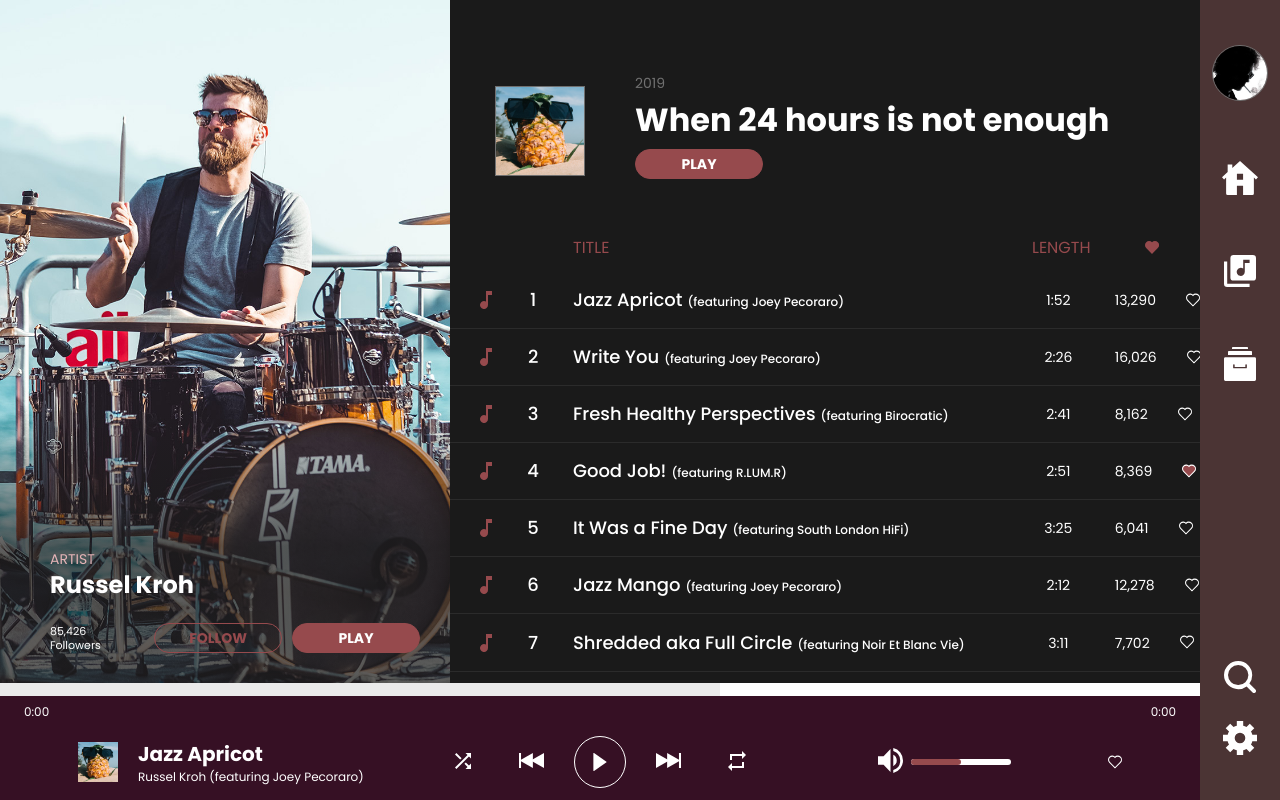
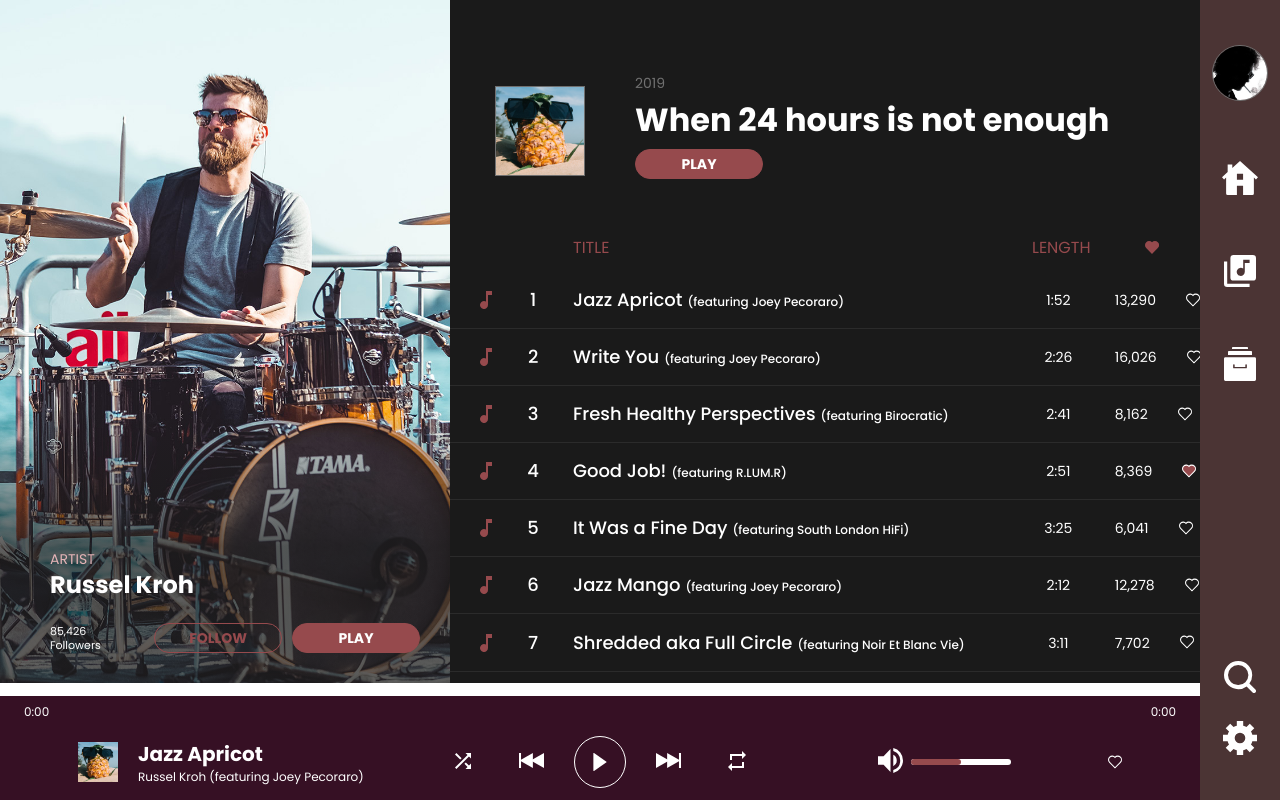
Before and after one commit to pamcy/React-Focus-Music-Player, a React (Create React App) app: page / in a window 1280 px wide. Built offline with nearby package versions, Linux system fonts and the light colour scheme.

Commit message:
:sparkles: Add buffered progress

```diff
--- a/src/components/PlayingBar.js
+++ b/src/components/PlayingBar.js
@@ -13,6 +13,8 @@ class PlayingBar extends React.Component {
 
   progressRef = React.createRef();
 
+  bufferRef = React.createRef();
+
   componentDidUpdate() {
     const audio = this.props.audioRef.current;
     audio.addEventListener('timeupdate', this.updateProgressBar);
@@ -20,15 +22,22 @@ class PlayingBar extends React.Component {
 
   updateProgressBar = e => {
     this.setState({
-      currentTime: Math.floor(e.target.currentTime),
-      duration: Math.floor(e.target.duration),
+      currentTime: e.target.currentTime,
+      duration: e.target.duration,
     });
 
     const { currentTime, duration } = this.state;
-    const playedRatio = currentTime / duration;
+    const playedRatio = (currentTime / duration) * 100;
     const progressBar = this.progressRef.current;
 
-    progressBar.style.transform = `translateX(${-(100 - playedRatio * 100)}%)`;
+    progressBar.style.transform = `translateX(${-(100 - playedRatio)}%)`;
+
+    const audio = this.props.audioRef.current;
+    const lastBuffered = audio.buffered.end(audio.buffered.length - 1);
+    const bufferedRatio = (lastBuffered / duration) * 100;
+    const bufferBar = this.bufferRef.current;
+
+    bufferBar.style.transform = `translateX(${-(100 - bufferedRatio)}%)`;
   };
 
   render() {
@@ -40,7 +49,7 @@ class PlayingBar extends React.Component {
       <div className="playing-bar">
         <div className="playing-bar__progress">
           <div className="progress__wrapper">
-            <div className="progress__buffered" />
+            <div ref={this.bufferRef} className="progress__buffered" />
             <div ref={this.progressRef} className="progress__played" />
           </div>
         </div>
--- a/src/components/PlayingBar.scss
+++ b/src/components/PlayingBar.scss
@@ -2,6 +2,7 @@
   grid-area: playingBar;
   background-color: #361024;
   background-image: linear-gradient(180deg, #361024 70%, #361024 100%);
+  overflow: hidden;
 }
 
 /* ---------------------------------
@@ -25,19 +26,18 @@ Progress bar
   position: absolute;
   top: 0;
   left: 0;
+  width: 100%;
   height: 100%;
+  transform: translateX(-100%);
+  transition: transform 0.1s;
 }
 
 .progress__buffered {
-  width: 60%;
   background-color: $gray-light;
 }
 
 .progress__played {
-  width: 100%;
-  transform: translateX(-100%);
   background-color: $pink;
-  transition: transform 0.1s;
 }
 
 .playing-bar__time {
```
